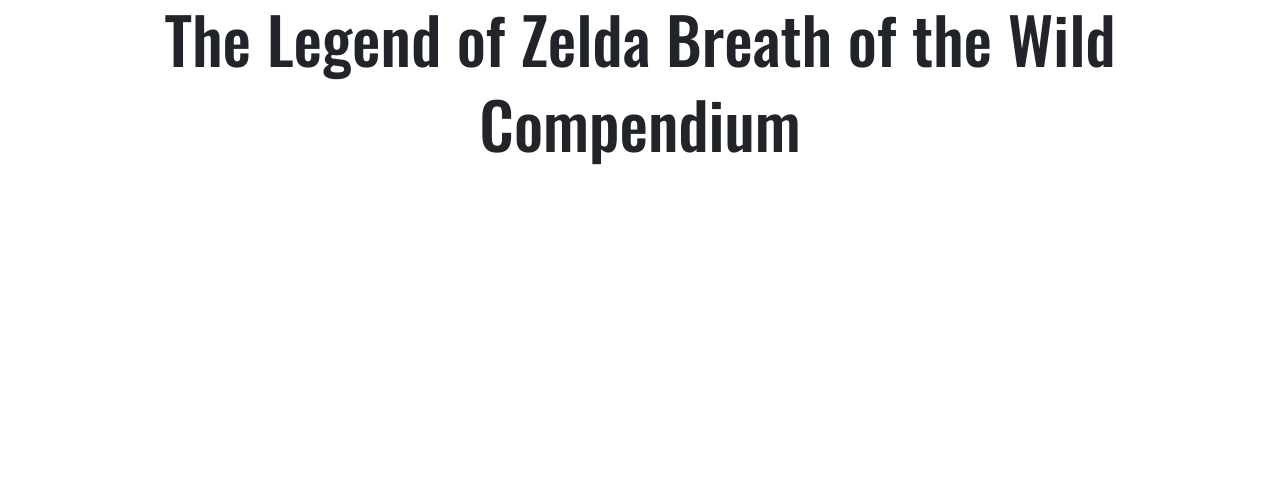
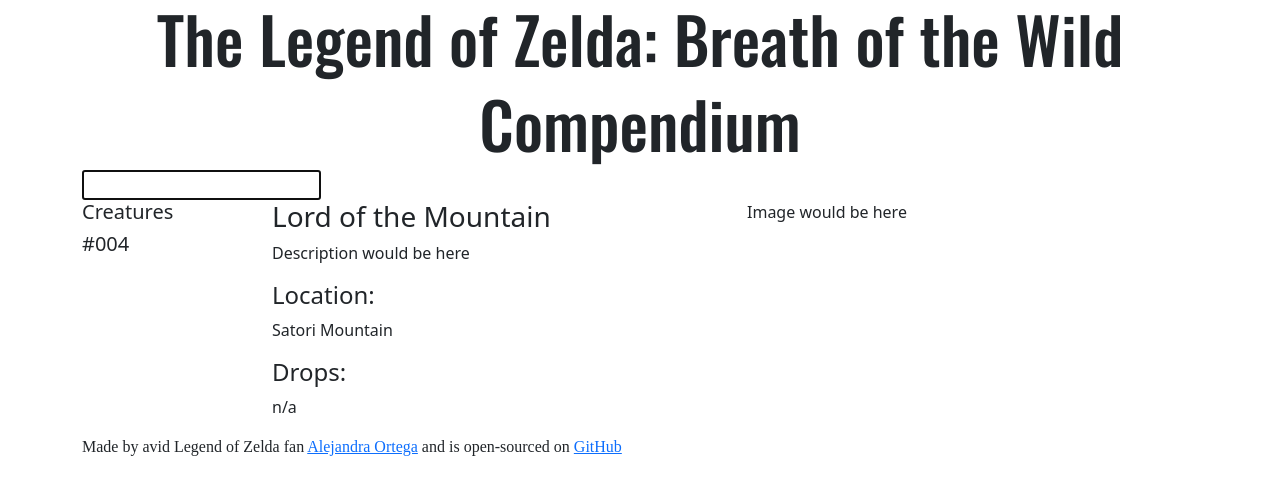
Before and after one commit to AlejandraO1/legend-of-zelda-botw-compendium-app, a plain HTML site: page index.html in a window 1280 px wide. Drawn offline with nearby package versions, Linux system fonts and the light colour scheme; a web font is replaced by a local one.

Commit message:
Added content to HTML

```diff
--- a/index.html
+++ b/index.html
@@ -21,7 +21,41 @@
     <title>Legend Of Zelda BOTW Compendium</title>
   </head>
   <body>
-    <h1>The Legend of Zelda Breath of the Wild</h1>
-    <h1>Compendium</h1>
+    <div class="container">
+      <h1>The Legend of Zelda: Breath of the Wild</h1>
+      <h1>Compendium</h1>
+      <form>
+        <input type="text" autocomplete="off" autofocus="on" />
+      </form>
+      <div class="entry">
+        <div class="row">
+          <div class="col-md-2">
+            <h5>Creatures</h5>
+            <h5>#004</h5>
+          </div>
+          <div class="col-md-5">
+            <h3>Lord of the Mountain</h3>
+            <p>Description would be here</p>
+            <h4>Location:</h4>
+            <p>Satori Mountain</p>
+            <h4>Drops:</h4>
+            <p>n/a</p>
+          </div>
+          <div class="col-md-5">Image would be here</div>
+        </div>
+      </div>
+      <footer>
+        Made by avid Legend of Zelda fan
+        <a href="https://alejandra-ortega.netlify.app/" target="_blank"
+          >Alejandra Ortega</a
+        >
+        and is open-sourced on
+        <a
+          href="https://github.com/AlejandraO1/legend-of-zelda-botw-compendium-app"
+          target="_blank"
+          >GitHub</a
+        >
+      </footer>
+    </div>
   </body>
 </html>
--- a/styles.css
+++ b/styles.css
@@ -3,3 +3,7 @@
   text-align: center;
   font-family: "Oswald", sans-serif;
 }
+
+footer {
+  font-family: "GFS Didot", serif;
+}
```
